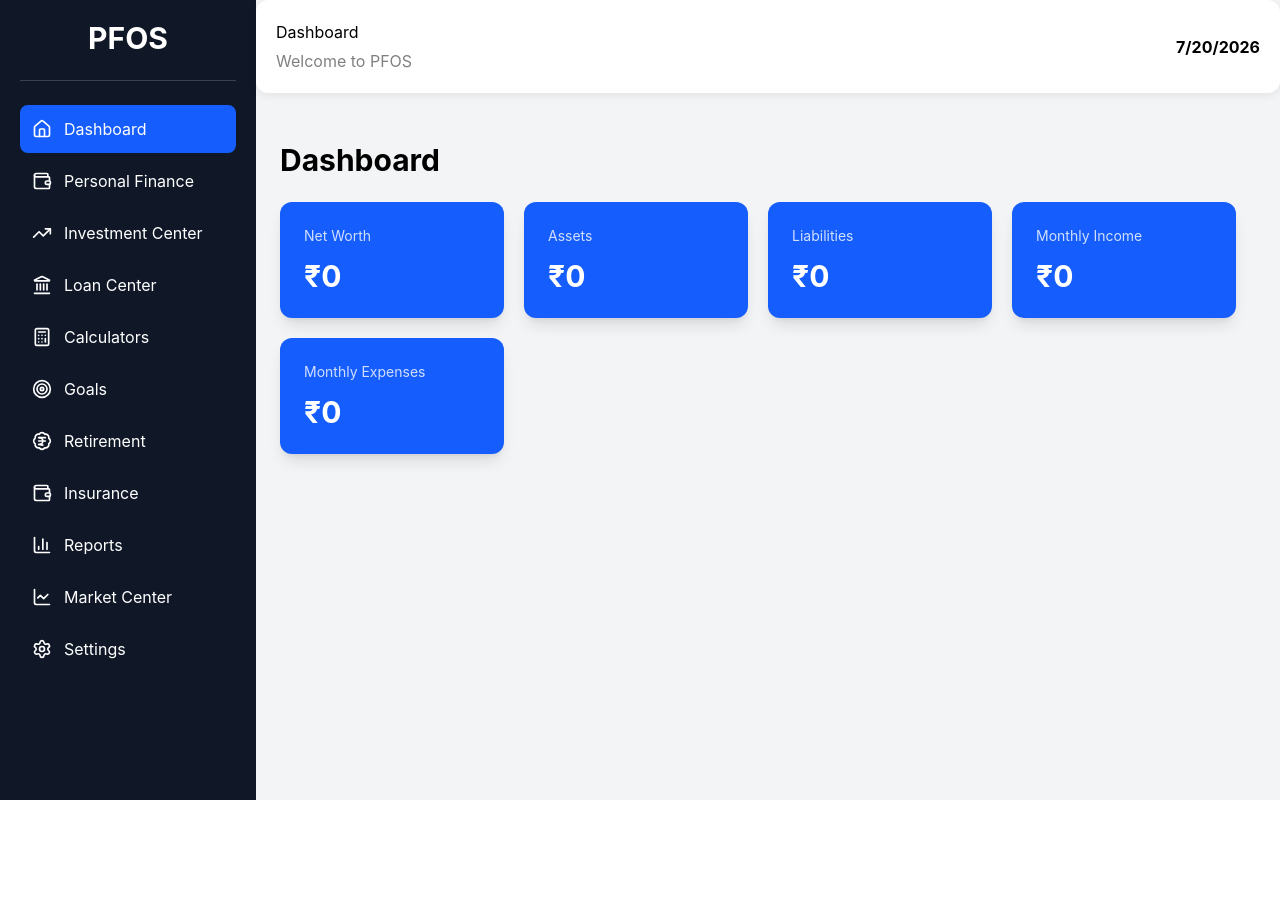
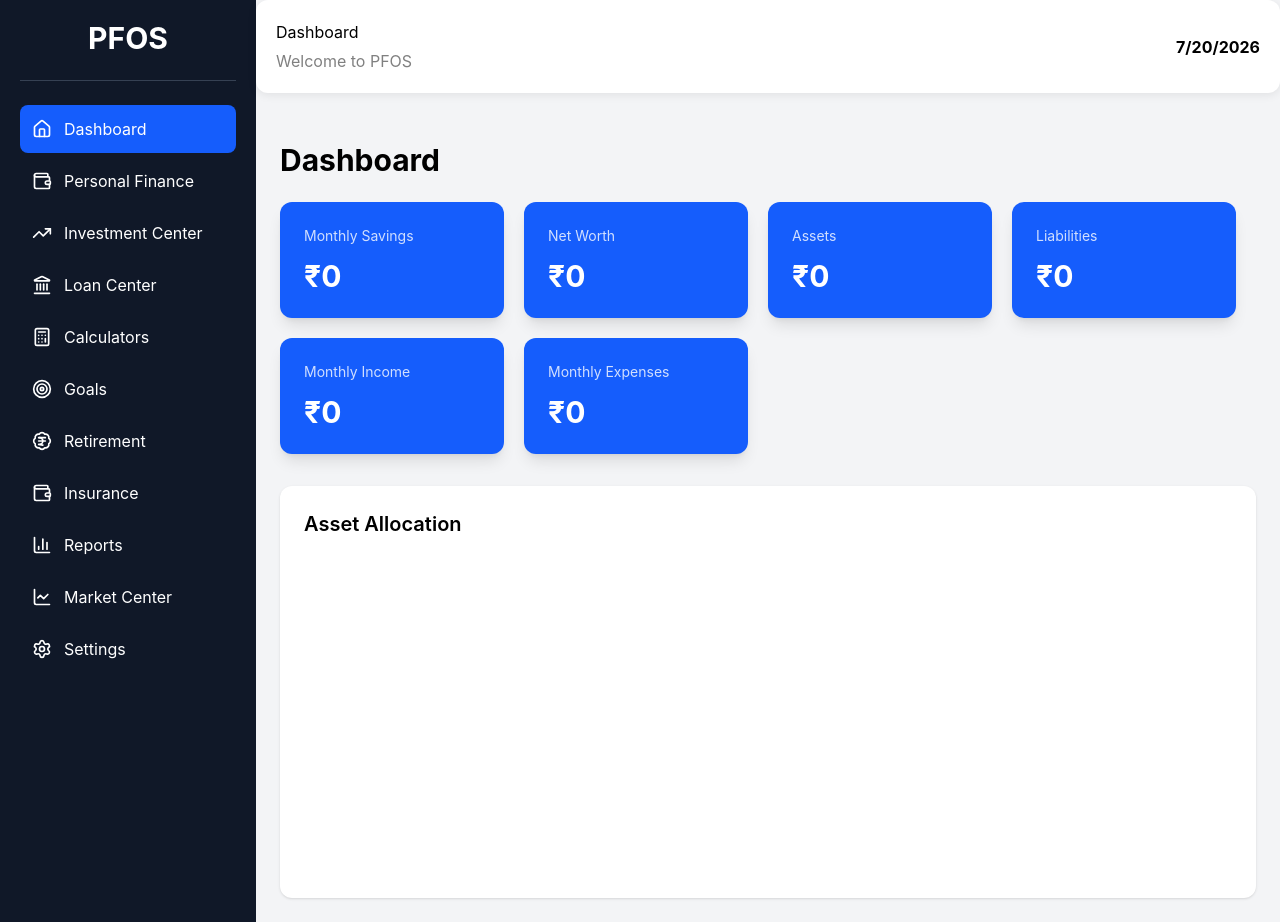
Before and after one commit to Yashsharma1712/PFOS, a React (Vite) app: page / in a window 1280 px wide. Before the commit the page ends 800 px from the top, so only its background shows below. Built offline with nearby package versions, Linux system fonts and the light colour scheme.

Commit message:
Dashboard v1 completed with finance integration and asset allocation chart

```diff
--- /dev/null
+++ b/src/components/dashboard/AssetAllocationChart.tsx
@@ -0,0 +1,62 @@
+import {
+  PieChart,
+  Pie,
+  Cell,
+  Tooltip,
+  Legend,
+  ResponsiveContainer,
+} from "recharts";
+
+import type { Investment } from "../../types/investment";
+
+interface Props {
+  investments: Investment[];
+}
+
+const COLORS = [
+  "#2563eb",
+  "#16a34a",
+  "#dc2626",
+  "#ca8a04",
+  "#9333ea",
+  "#0891b2",
+];
+
+export default function AssetAllocationChart({
+  investments,
+}: Props) {
+  const chartData = investments.map((item) => ({
+    name: item.assetClass,
+    value: item.currentPrice * item.quantity,
+  }));
+
+  return (
+    <div className="bg-white rounded-xl shadow p-6">
+      <h2 className="text-xl font-semibold mb-4">
+        Asset Allocation
+      </h2>
+
+      <ResponsiveContainer width="100%" height={320}>
+        <PieChart>
+          <Pie
+            data={chartData}
+            dataKey="value"
+            nameKey="name"
+            outerRadius={110}
+            label
+          >
+            {chartData.map((_, index) => (
+              <Cell
+                key={index}
+                fill={COLORS[index % COLORS.length]}
+              />
+            ))}
+          </Pie>
+
+          <Tooltip />
+          <Legend />
+        </PieChart>
+      </ResponsiveContainer>
+    </div>
+  );
+}
--- a/src/pages/Dashboard/Dashboard.tsx
+++ b/src/pages/Dashboard/Dashboard.tsx
@@ -1,3 +1,4 @@
+import { useMemo } from "react";
 import { financeData } from "../../store/financeStore";
 import {
   getNetWorth,
@@ -6,12 +7,52 @@ import {
   getMonthlySavings,
 } from "../../utils/calculations";
 import DashboardCard from "../../components/DashboardCard/DashboardCard";
+import AssetAllocationChart from "../../components/dashboard/AssetAllocationChart";
 
 function Dashboard() {
-    const netWorth = getNetWorth(financeData);
+  const finance = useMemo(() => {
+  const saved = localStorage.getItem("pfos-finance");
+
+  if (!saved) {
+    return {
+      salary: 0,
+      bonus: 0,
+      otherIncome: 0,
+      rent: 0,
+      food: 0,
+      fuel: 0,
+      electricity: 0,
+      internet: 0,
+      bankBalance: 0,
+      cashInHand: 0,
+    };
+  }
+
+  const data = JSON.parse(saved);
+
+  return {
+    salary: Number(data.salary || 0),
+    bonus: Number(data.bonus || 0),
+    otherIncome: Number(data.otherIncome || 0),
+
+    rent: Number(data.rent || 0),
+    food: Number(data.food || 0),
+    fuel: Number(data.fuel || 0),
+    electricity: Number(data.electricity || 0),
+    internet: Number(data.internet || 0),
+
+    bankBalance: Number(data.bankBalance || 0),
+    cashInHand: Number(data.cashInHand || 0),
+  };
+}, []);
+const netWorth = getNetWorth(financeData);
 const assets = getTotalAssets(financeData);
 const liabilities = getTotalLiabilities(financeData);
 const savings = getMonthlySavings(financeData);
+const investments = useMemo(() => {
+  const saved = localStorage.getItem("pfos-investments");
+  return saved ? JSON.parse(saved) : [];
+}, []);
   return (
     <>
       <h1 className="text-3xl font-bold mb-6">
@@ -19,23 +60,45 @@ const savings = getMonthlySavings(financeData);
       </h1>
 
       <div className="flex flex-wrap gap-5">
+        <DashboardCard
+  title="Monthly Savings"
+  value={`₹${(
+    (finance.salary +
+      finance.bonus +
+      finance.otherIncome) -
+    (finance.rent +
+      finance.food +
+      finance.fuel +
+      finance.electricity +
+      finance.internet)
+  ).toLocaleString("en-IN")}`}
+/>
         <DashboardCard title="Net Worth" value={`₹${netWorth.toLocaleString("en-IN")}`} />
         <DashboardCard title="Assets" value={`₹${assets.toLocaleString("en-IN")}`} />
         <DashboardCard title="Liabilities" value={`₹${liabilities.toLocaleString("en-IN")}`} />
         <DashboardCard
   title="Monthly Income"
-  value={`₹${financeData.income
-    .reduce((sum, item) => sum + item.amount, 0)
-    .toLocaleString("en-IN")}`}
+  value={`₹${(
+    finance.salary +
+    finance.bonus +
+    finance.otherIncome
+  ).toLocaleString("en-IN")}`}
 />
 
 <DashboardCard
   title="Monthly Expenses"
-  value={`₹${financeData.expenses
-    .reduce((sum, item) => sum + item.amount, 0)
-    .toLocaleString("en-IN")}`}
+  value={`₹${(
+    finance.rent +
+    finance.food +
+    finance.fuel +
+    finance.electricity +
+    finance.internet
+  ).toLocaleString("en-IN")}`}
 />
       </div>
+      <div className="mt-8">
+  <AssetAllocationChart investments={investments} />
+</div>
     </>
   );
 }
--- a/src/pages/Finance/Finance.tsx
+++ b/src/pages/Finance/Finance.tsx
@@ -1,4 +1,4 @@
-import { useState } from "react";
+import { useEffect, useState } from "react";
 import { financeData } from "../../store/financeStore";
 
 function Finance() {
@@ -32,13 +32,47 @@ function Finance() {
     Number(internet);
 
   const savings = totalIncome - totalExpenses;
+  useEffect(() => {
+  const saved = localStorage.getItem("pfos-finance");
+
+  if (!saved) return;
+
+  const data = JSON.parse(saved);
+
+  setSalary(data.salary || "");
+  setBonus(data.bonus || "");
+  setOtherIncome(data.otherIncome || "");
+
+  setRent(data.rent || "");
+  setFood(data.food || "");
+  setFuel(data.fuel || "");
+  setElectricity(data.electricity || "");
+  setInternet(data.internet || "");
+
+  setBankBalance(data.bankBalance || "");
+  setCashInHand(data.cashInHand || "");
+}, []);
 
   function handleSave() {
-    financeData.monthlyIncome = totalIncome;
-    financeData.monthlyExpenses = totalExpenses;
+    localStorage.setItem(
+  "pfos-finance",
+  JSON.stringify({
+    salary,
+    bonus,
+    otherIncome,
 
-    financeData.bankBalance = Number(bankBalance);
-    financeData.cashInHand = Number(cashInHand);
+    rent,
+    food,
+    fuel,
+    electricity,
+    internet,
+
+    bankBalance,
+    cashInHand,
+  })
+);
+
+alert("Data Saved Successfully!");
 
     alert("Data Saved Successfully!");
   }
```
